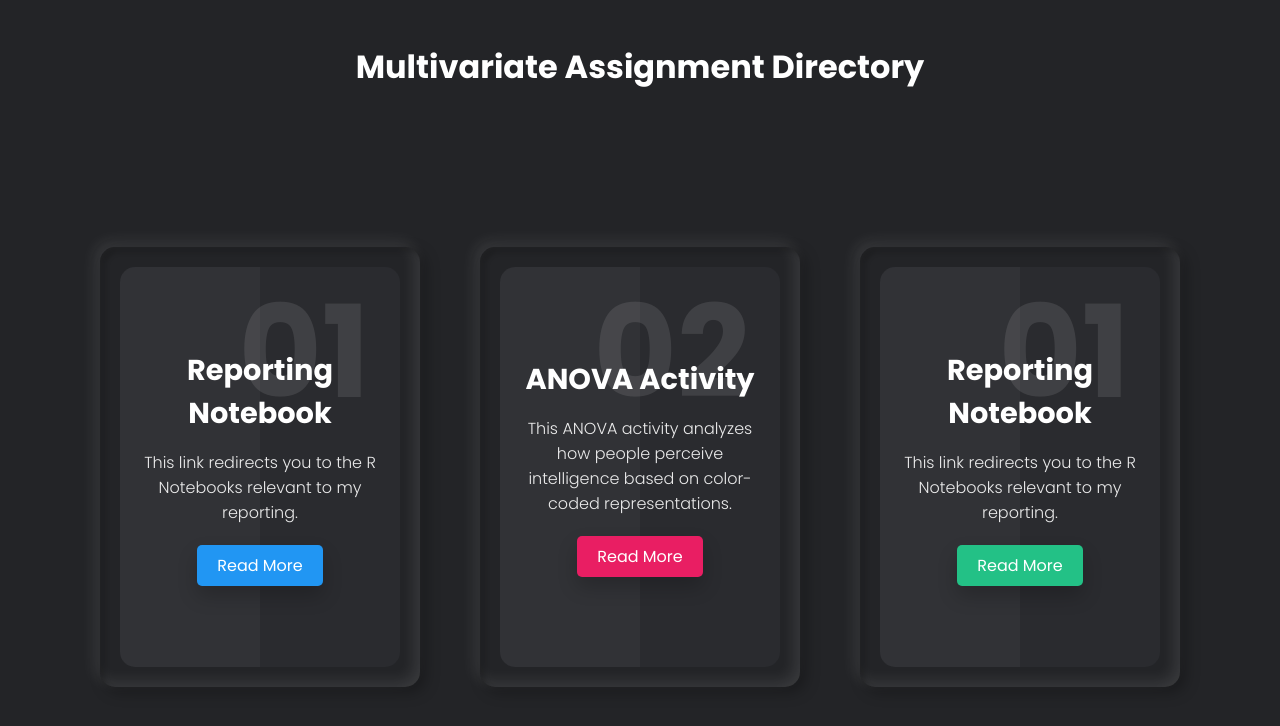
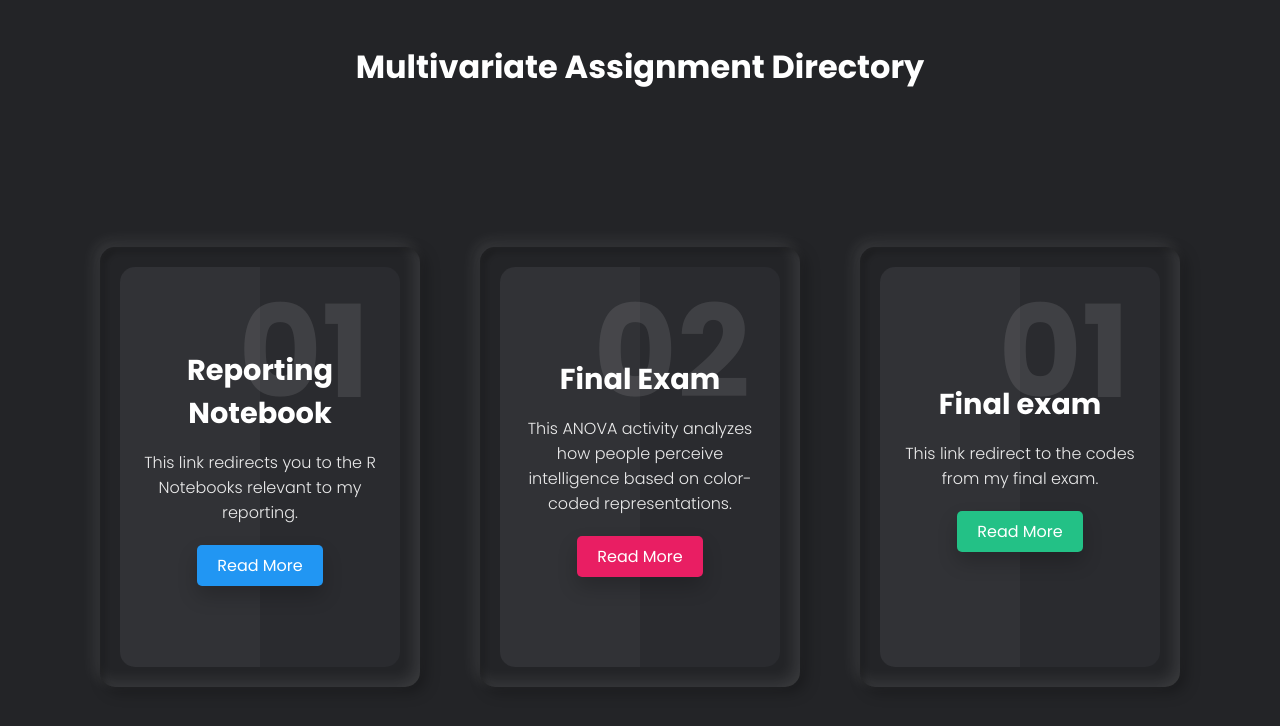
Before and after one commit to saki601/Rcodes, a plain HTML site: page index.html in a window 1280 px wide. Drawn offline with Linux system fonts and the light colour scheme.

Commit message:
Update index.html

```diff
--- a/index.html
+++ b/index.html
@@ -25,7 +25,7 @@
             <div class="box">
                 <div class="content">
                     <h2>02</h2>
-                    <h3>ANOVA Activity</h3>
+                    <h3>Final Exam</h3>
                     <p>This ANOVA activity analyzes how people perceive intelligence based on color-coded representations.</p>
                     <a href="ass2.nb.html">Read More</a>
                 </div>
@@ -36,8 +36,8 @@
             <div class="box">
                 <div class="content">
                     <h2>01</h2>
-                    <h3>Reporting Notebook</h3>
-                    <p>This link redirects you to the R Notebooks relevant to my reporting.</p>
+                    <h3>Final exam</h3>
+                    <p>This link redirect to the codes from my final exam.</p>
                     <a href="asasasasasa.nb.html">Read More</a>
                 </div>
             </div>
```
